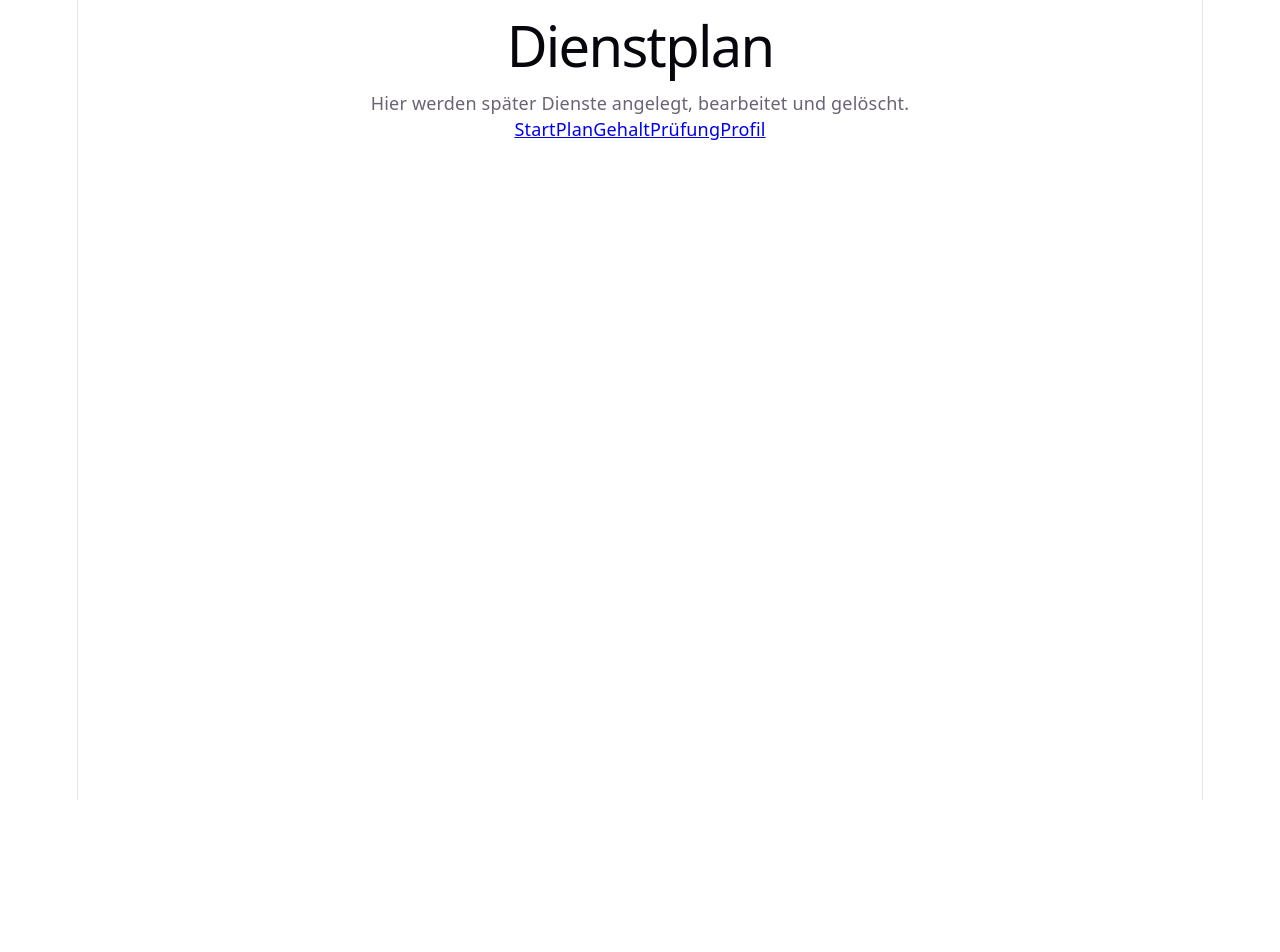
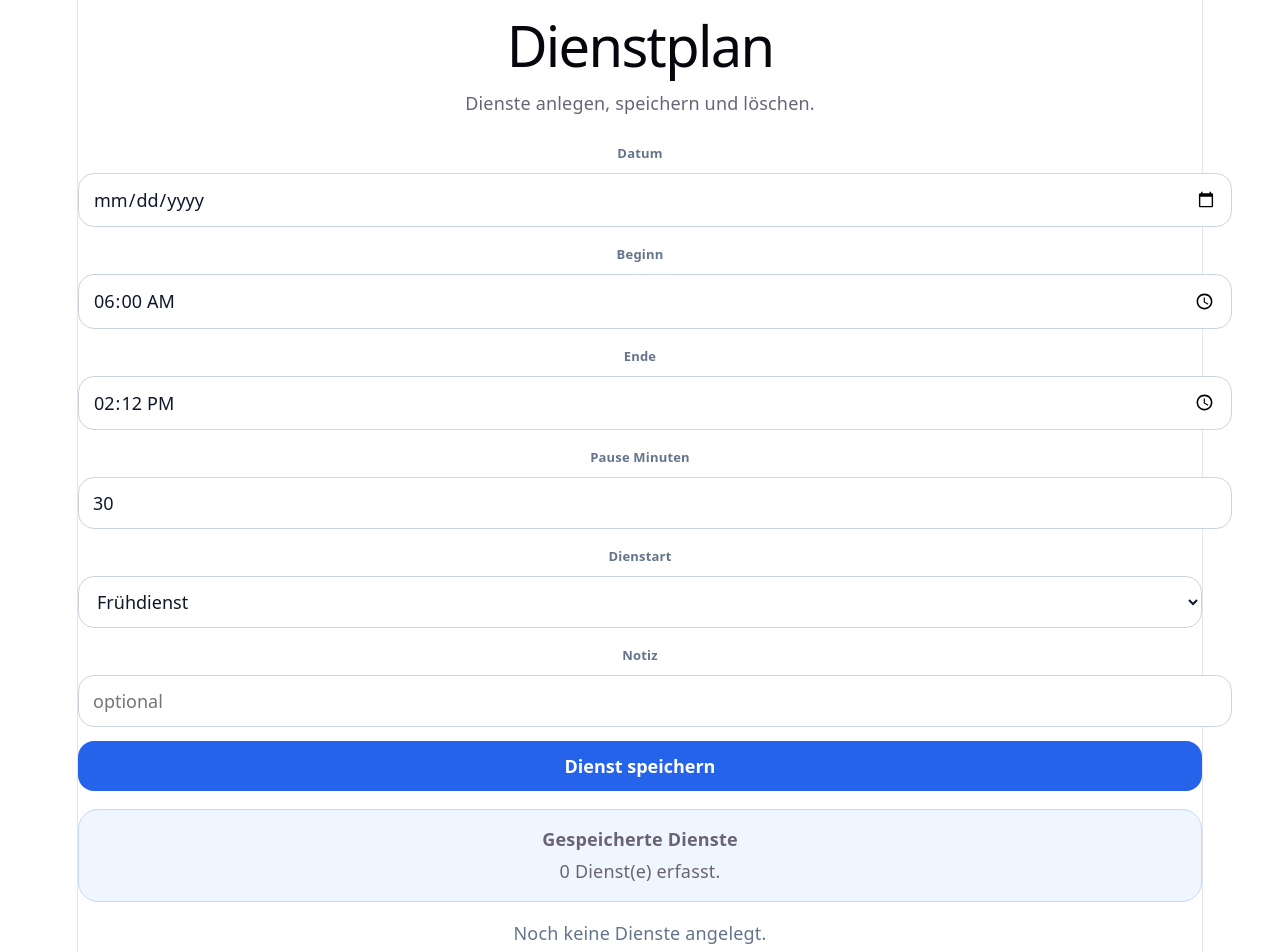
Before and after one commit to vladularu/carecheck-web, a React (Vite) app: page /plan in a window 1280 px wide. Shown: the top 952 px of the page. Before the commit the page ends 800 px from the top, so only its background shows below. Built offline with nearby package versions, Linux system fonts and the light colour scheme.

Commit message:
v0.4.0 Dienstverwaltung

```diff
--- a/src/App.css
+++ b/src/App.css
@@ -37,3 +37,54 @@
 .summary-card p {
   margin-top: 6px;
 }
+.primary-button,
+.danger-button {
+  border: none;
+  border-radius: 16px;
+  padding: 12px 14px;
+  font: inherit;
+  font-weight: 800;
+  cursor: pointer;
+}
+
+.primary-button {
+  background: #2563eb;
+  color: white;
+}
+
+.danger-button {
+  background: #fee2e2;
+  color: #991b1b;
+}
+
+.empty-state {
+  margin-top: 18px;
+  color: #64748b;
+}
+
+.shift-list {
+  display: grid;
+  gap: 12px;
+  margin-top: 18px;
+}
+
+.shift-card {
+  display: flex;
+  justify-content: space-between;
+  gap: 14px;
+  padding: 14px;
+  border-radius: 20px;
+  background: #f8fafc;
+  border: 1px solid #e2e8f0;
+}
+
+.shift-card p {
+  margin: 6px 0 0;
+  color: #64748b;
+}
+
+.shift-card small {
+  display: block;
+  margin-top: 6px;
+  color: #2563eb;
+}
--- /dev/null
+++ b/src/components/ShiftForm.tsx
@@ -0,0 +1,109 @@
+import { useState } from "react";
+import type { Shift, ShiftType } from "../types/index";
+
+const shiftTypes: ShiftType[] = [
+  "EARLY",
+  "LATE",
+  "NIGHT",
+  "DAY",
+  "TRAINING",
+  "VACATION",
+  "SICK",
+  "FREE",
+  "CUSTOM",
+];
+
+const shiftLabels: Record<ShiftType, string> = {
+  EARLY: "Frühdienst",
+  LATE: "Spätdienst",
+  NIGHT: "Nachtdienst",
+  DAY: "Tagdienst",
+  TRAINING: "Fortbildung",
+  VACATION: "Urlaub",
+  SICK: "Krank",
+  FREE: "Frei",
+  CUSTOM: "Individuell",
+};
+
+interface ShiftFormProps {
+  onAddShift: (shift: Shift) => void;
+}
+
+export default function ShiftForm({ onAddShift }: ShiftFormProps) {
+  const [date, setDate] = useState("");
+  const [startTime, setStartTime] = useState("06:00");
+  const [endTime, setEndTime] = useState("14:12");
+  const [breakMinutes, setBreakMinutes] = useState(30);
+  const [type, setType] = useState<ShiftType>("EARLY");
+  const [note, setNote] = useState("");
+
+  function handleSubmit(event: React.FormEvent) {
+    event.preventDefault();
+
+    if (!date) {
+      alert("Bitte Datum auswählen.");
+      return;
+    }
+
+    onAddShift({
+      id: crypto.randomUUID(),
+      date,
+      startTime,
+      endTime,
+      breakMinutes,
+      type,
+      note,
+    });
+
+    setNote("");
+  }
+
+  return (
+    <form className="form-grid" onSubmit={handleSubmit}>
+      <label className="field">
+        <span>Datum</span>
+        <input value={date} onChange={(e) => setDate(e.target.value)} type="date" />
+      </label>
+
+      <label className="field">
+        <span>Beginn</span>
+        <input value={startTime} onChange={(e) => setStartTime(e.target.value)} type="time" />
+      </label>
+
+      <label className="field">
+        <span>Ende</span>
+        <input value={endTime} onChange={(e) => setEndTime(e.target.value)} type="time" />
+      </label>
+
+      <label className="field">
+        <span>Pause Minuten</span>
+        <input
+          value={breakMinutes}
+          onChange={(e) => setBreakMinutes(Number(e.target.value))}
+          type="number"
+          min="0"
+        />
+      </label>
+
+      <label className="field">
+        <span>Dienstart</span>
+        <select value={type} onChange={(e) => setType(e.target.value as ShiftType)}>
+          {shiftTypes.map((shiftType) => (
+            <option key={shiftType} value={shiftType}>
+              {shiftLabels[shiftType]}
+            </option>
+          ))}
+        </select>
+      </label>
+
+      <label className="field">
+        <span>Notiz</span>
+        <input value={note} onChange={(e) => setNote(e.target.value)} placeholder="optional" />
+      </label>
+
+      <button className="primary-button" type="submit">
+        Dienst speichern
+      </button>
+    </form>
+  );
+}
--- /dev/null
+++ b/src/components/ShiftList.tsx
@@ -0,0 +1,45 @@
+import type { Shift, ShiftType } from "../types/index";
+
+const shiftLabels: Record<ShiftType, string> = {
+  EARLY: "Frühdienst",
+  LATE: "Spätdienst",
+  NIGHT: "Nachtdienst",
+  DAY: "Tagdienst",
+  TRAINING: "Fortbildung",
+  VACATION: "Urlaub",
+  SICK: "Krank",
+  FREE: "Frei",
+  CUSTOM: "Individuell",
+};
+
+interface ShiftListProps {
+  shifts: Shift[];
+  onDeleteShift: (id: string) => void;
+}
+
+export default function ShiftList({ shifts, onDeleteShift }: ShiftListProps) {
+  if (shifts.length === 0) {
+    return <p className="empty-state">Noch keine Dienste angelegt.</p>;
+  }
+
+  return (
+    <div className="shift-list">
+      {shifts.map((shift) => (
+        <article className="shift-card" key={shift.id}>
+          <div>
+            <strong>{shiftLabels[shift.type]}</strong>
+            <p>
+              {shift.date} · {shift.startTime}–{shift.endTime} · Pause{" "}
+              {shift.breakMinutes} Min.
+            </p>
+            {shift.note && <small>{shift.note}</small>}
+          </div>
+
+          <button className="danger-button" onClick={() => onDeleteShift(shift.id)}>
+            Löschen
+          </button>
+        </article>
+      ))}
+    </div>
+  );
+}
--- a/src/pages/Planner.tsx
+++ b/src/pages/Planner.tsx
@@ -1,8 +1,41 @@
+import { useEffect, useState } from "react";
+import ShiftForm from "../components/ShiftForm";
+import ShiftList from "../components/ShiftList";
+import type { Shift } from "../types/index";
+import { loadShifts, saveShifts } from "../services/storage/shiftStorage";
+
 export default function Planner() {
+  const [shifts, setShifts] = useState<Shift[]>(() => loadShifts());
+
+  useEffect(() => {
+    saveShifts(shifts);
+  }, [shifts]);
+
+  function addShift(shift: Shift) {
+    setShifts((current) =>
+      [...current, shift].sort((a, b) =>
+        `${a.date}${a.startTime}`.localeCompare(`${b.date}${b.startTime}`),
+      ),
+    );
+  }
+
+  function deleteShift(id: string) {
+    setShifts((current) => current.filter((shift) => shift.id !== id));
+  }
+
   return (
     <section className="page">
       <h1>Dienstplan</h1>
-      <p>Hier werden später Dienste angelegt, bearbeitet und gelöscht.</p>
+      <p>Dienste anlegen, speichern und löschen.</p>
+
+      <ShiftForm onAddShift={addShift} />
+
+      <div className="summary-card">
+        <strong>Gespeicherte Dienste</strong>
+        <p>{shifts.length} Dienst(e) erfasst.</p>
+      </div>
+
+      <ShiftList shifts={shifts} onDeleteShift={deleteShift} />
     </section>
   );
 }
--- /dev/null
+++ b/src/services/storage/shiftStorage.ts
@@ -0,0 +1,19 @@
+import type { Shift } from "../../types/index";
+
+const SHIFT_KEY = "carecheck.shifts";
+
+export function loadShifts(): Shift[] {
+  const raw = localStorage.getItem(SHIFT_KEY);
+
+  if (!raw) return [];
+
+  try {
+    return JSON.parse(raw) as Shift[];
+  } catch {
+    return [];
+  }
+}
+
+export function saveShifts(shifts: Shift[]) {
+  localStorage.setItem(SHIFT_KEY, JSON.stringify(shifts));
+}
```
